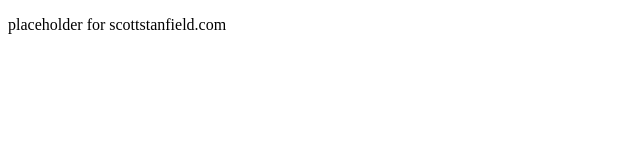
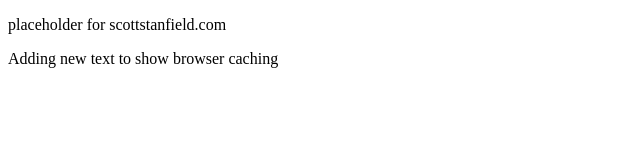
Before and after one commit to scottstanfield/scottstanfield.github.io, a plain HTML site: page index.html in a window 1280 px wide. Shown: the whole page, without its empty margins (0-640 px from the left). Drawn offline with Linux system fonts and the light colour scheme.

Commit message:
added line to demonstrate caching

```diff
--- a/index.html
+++ b/index.html
@@ -7,5 +7,6 @@
     </head>
     <body>
 		<p>placeholder for scottstanfield.com</p>
+		<p>Adding new text to show browser caching</p>
     </body>
 </html>
```
